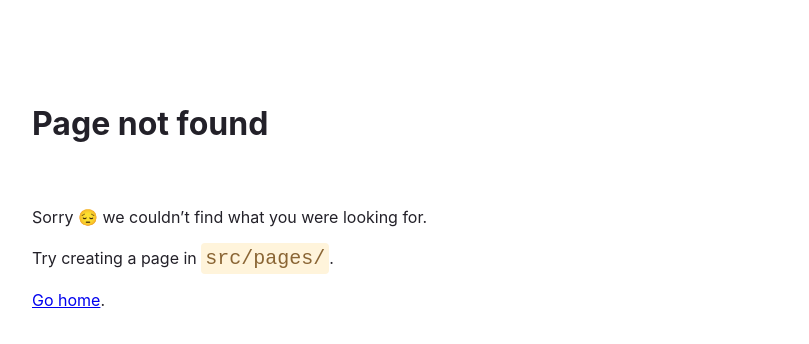
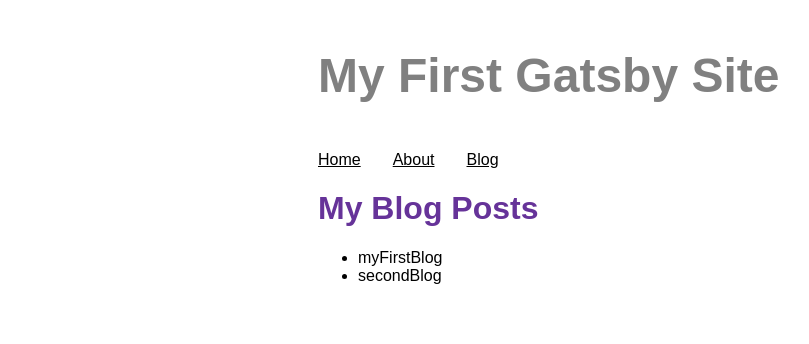
Before and after one commit to mikagawa/gatsby-test, a Gatsby site: page /blog in a window 1280 px wide. Before the commit this address had no page. Shown: the whole page, without its empty margins (72-881 px from the left). Built offline with nearby package versions, Linux system fonts and the light colour scheme; Gatsby itself is replaced by a stand-in of ours.

Commit message:
Finished Gatsby Tutorial Part 4

```diff
--- a/gatsby-config.js
+++ b/gatsby-config.js
@@ -1,6 +1,17 @@
 module.exports = {
   siteMetadata: {
     siteUrl: `https://www.yourdomain.tld`,
+    title: "My First Gatsby Site",
   },
-  plugins: ["gatsby-plugin-image", "gatsby-plugin-sharp"],
+  plugins: [
+    "gatsby-plugin-image",
+    "gatsby-plugin-sharp",
+    {
+      resolve: "gatsby-source-filesystem",
+      options: {
+        name: `blog`,
+        path: `${__dirname}/blog`,
+      },
+    },
+  ],
 };
--- a/src/components/layout.js
+++ b/src/components/layout.js
@@ -1,16 +1,29 @@
 import * as React from "react";
-import { Link } from "gatsby";
+import { Link, useStaticQuery, graphql } from "gatsby";
 import {
   container,
   heading,
   navLinks,
   navLinkItem,
   navLinkText,
+  siteTitle,
 } from "./layout.module.css";
 const Layout = ({ pageTitle, children }) => {
+  const data = useStaticQuery(graphql`
+    query {
+      site {
+        siteMetadata {
+          title
+        }
+      }
+    }
+  `);
   return (
     <div className={container}>
-      <title>{pageTitle}</title>
+      <title>
+        {pageTitle}| {data.site.siteMetadata.title}
+      </title>
+      <header className={siteTitle}>{data.site.siteMetadata.title}</header>
       <nav>
         <ul className={navLinks}>
           <li className={navLinkItem}>
@@ -23,6 +36,11 @@
               About
             </Link>
           </li>
+          <li>
+            <Link className={navLinkText} to="/blog">
+              Blog
+            </Link>
+          </li>
         </ul>
       </nav>
       <main>
--- a/src/components/layout.module.css
+++ b/src/components/layout.module.css
@@ -17,3 +17,9 @@
 .navLinkText {
   color: black;
 }
+.siteTitle {
+  font-size: 3rem;
+  color: gray;
+  font-weight: 700;
+  margin: 3rem 0;
+}
--- /dev/null
+++ b/src/pages/blog.js
@@ -0,0 +1,25 @@
+import * as React from "react";
+import Layout from "../components/layout";
+import { graphql } from "gatsby";
+
+const BlogPage = ({ data }) => {
+  return (
+    <Layout pageTitle="My Blog Posts">
+      <ul>
+        {data.allFile.nodes.map((item) => (
+          <li>{item.name}</li>
+        ))}
+      </ul>
+    </Layout>
+  );
+};
+export const query = graphql`
+  query {
+    allFile {
+      nodes {
+        name
+      }
+    }
+  }
+`;
+export default BlogPage;
```
Also changed, not shown: blog/myFirstBlog.mdx (added), blog/secondBlog.mdx (added).
